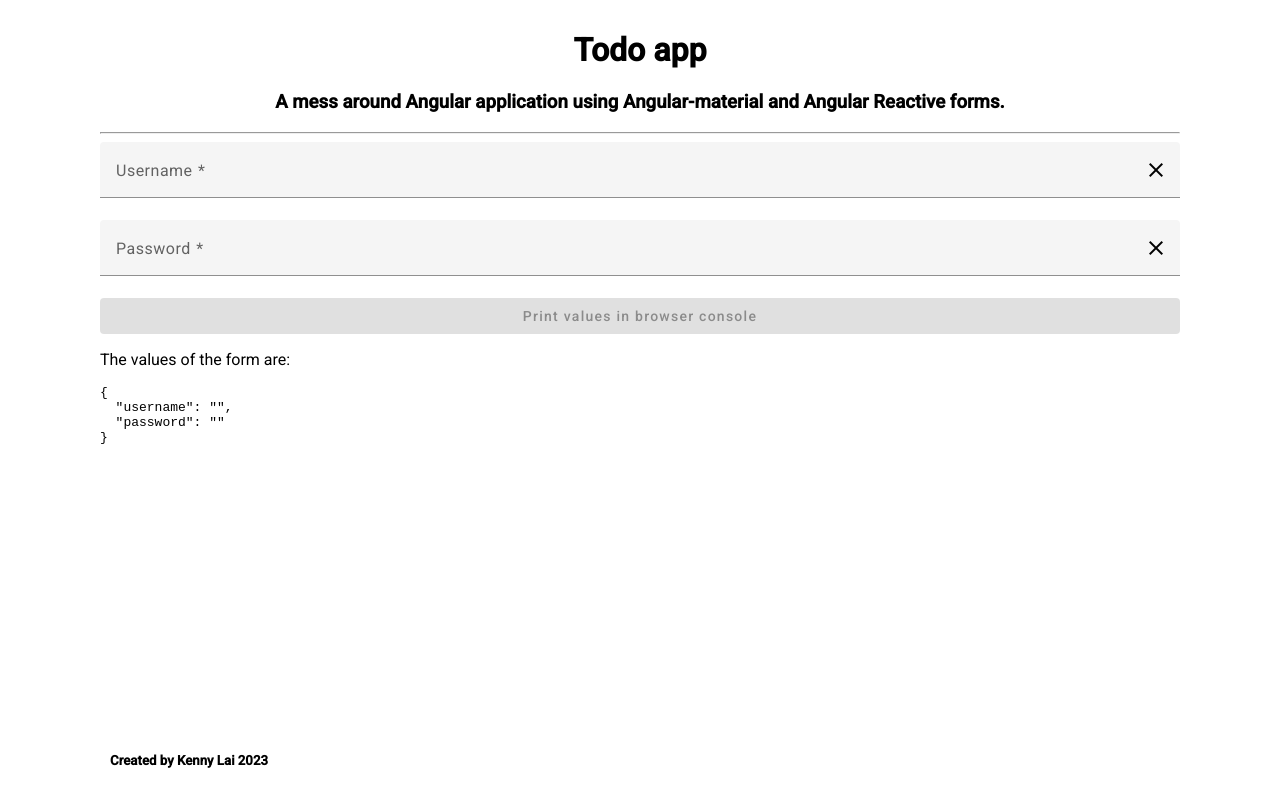
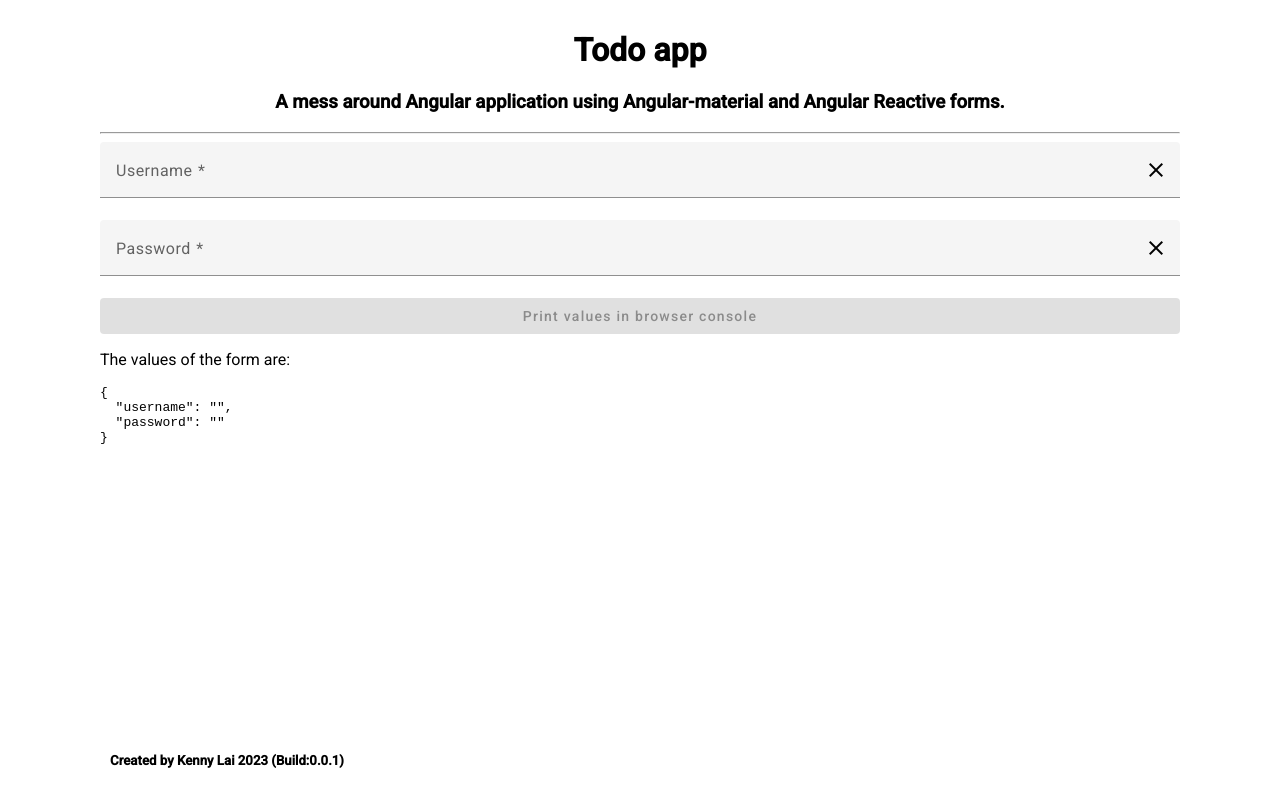
Before and after one commit to kennylai360/ng-todo, an Angular app: page / in a window 1280 px wide. Shown: the top 800 px of the page. Built offline with nearby package versions, Linux system fonts and the light colour scheme.

Commit message:
Include package versioning on screen

```diff
--- a/package.json
+++ b/package.json
@@ -1,6 +1,6 @@
 {
   "name": "project-angular",
-  "version": "0.0.0",
+  "version": "0.0.1",
   "scripts": {
     "ng": "ng",
     "start": "ng serve",
--- a/src/app/app.component.html
+++ b/src/app/app.component.html
@@ -57,5 +57,5 @@
 <pre>{{loginForm.value | json}}</pre>
 
 <footer>
-    <h5>Created by Kenny Lai 2023</h5>
+    <h5>Created by Kenny Lai 2023 (Build:{{applicationVersion}})</h5>
 </footer>
--- a/src/app/app.component.ts
+++ b/src/app/app.component.ts
@@ -1,5 +1,6 @@
 import { Component } from '@angular/core';
 import { FormControl, FormGroup, Validators } from '@angular/forms';
+import packageJson from '../../package.json';
 
 @Component({
   selector: 'app-root',
@@ -13,6 +14,8 @@ export class AppComponent {
     password: new FormControl('', Validators.required),
   })
 
+  public applicationVersion: string = packageJson.version;
+
   public submitForm(): void {
     console.log(this.loginForm.value);
   }
--- a/tsconfig.json
+++ b/tsconfig.json
@@ -19,6 +19,8 @@
     "target": "ES2022",
     "module": "ES2022",
     "useDefineForClassFields": false,
+    "resolveJsonModule": true,
+    "allowSyntheticDefaultImports": true,
     "lib": [
       "ES2022",
       "dom"
```
